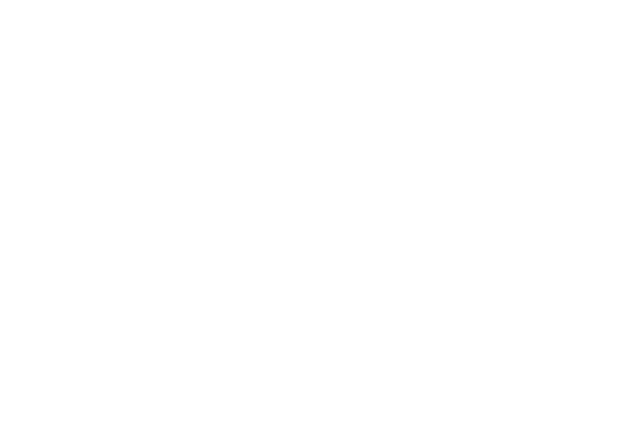
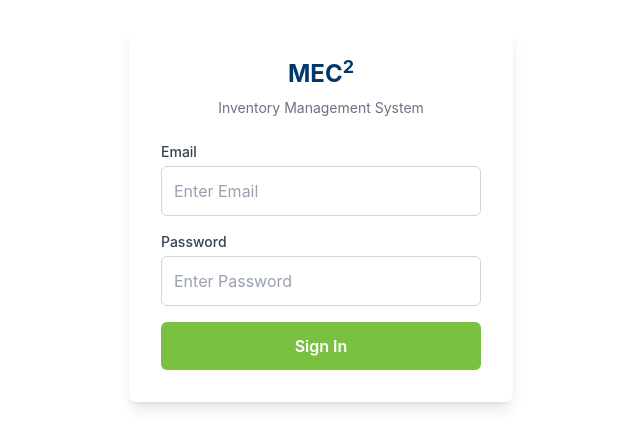
Before and after one commit to mtomilson/447-Project, a React (Vite) app: page / in a window 1280 px wide. Before the commit this address had no page. Shown: the part 186-634 px from the top of the page, without its empty margins (319-959 px from the left). Built offline with nearby package versions, Linux system fonts and the light colour scheme.

Commit message:
fix: fixed login page only displaying on the /login route, now displayed on home page

```diff
--- a/src/App.tsx
+++ b/src/App.tsx
@@ -10,7 +10,7 @@
     <AuthProvider>
       <BrowserRouter>
         <Routes>
-          <Route path="/login" element={<Login />} />
+          <Route path="" element={<Login />} />
         </Routes>
       </BrowserRouter>
     </AuthProvider>
```
